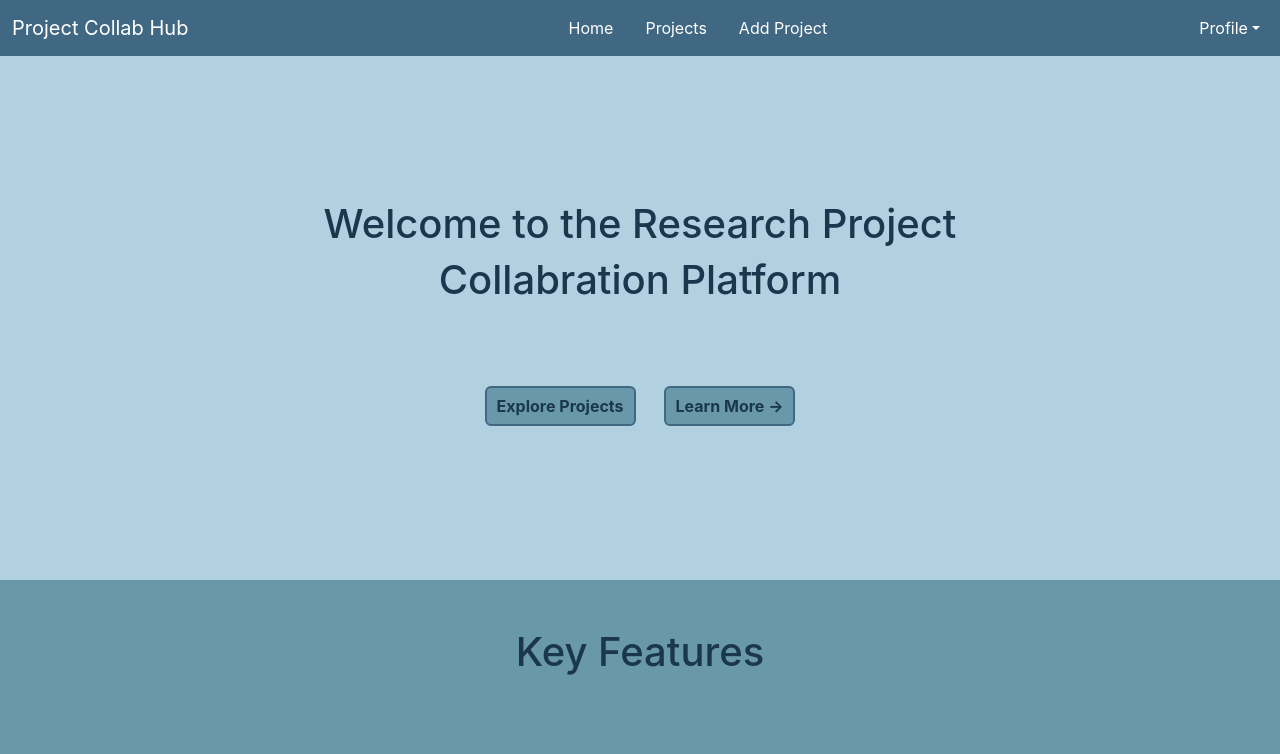
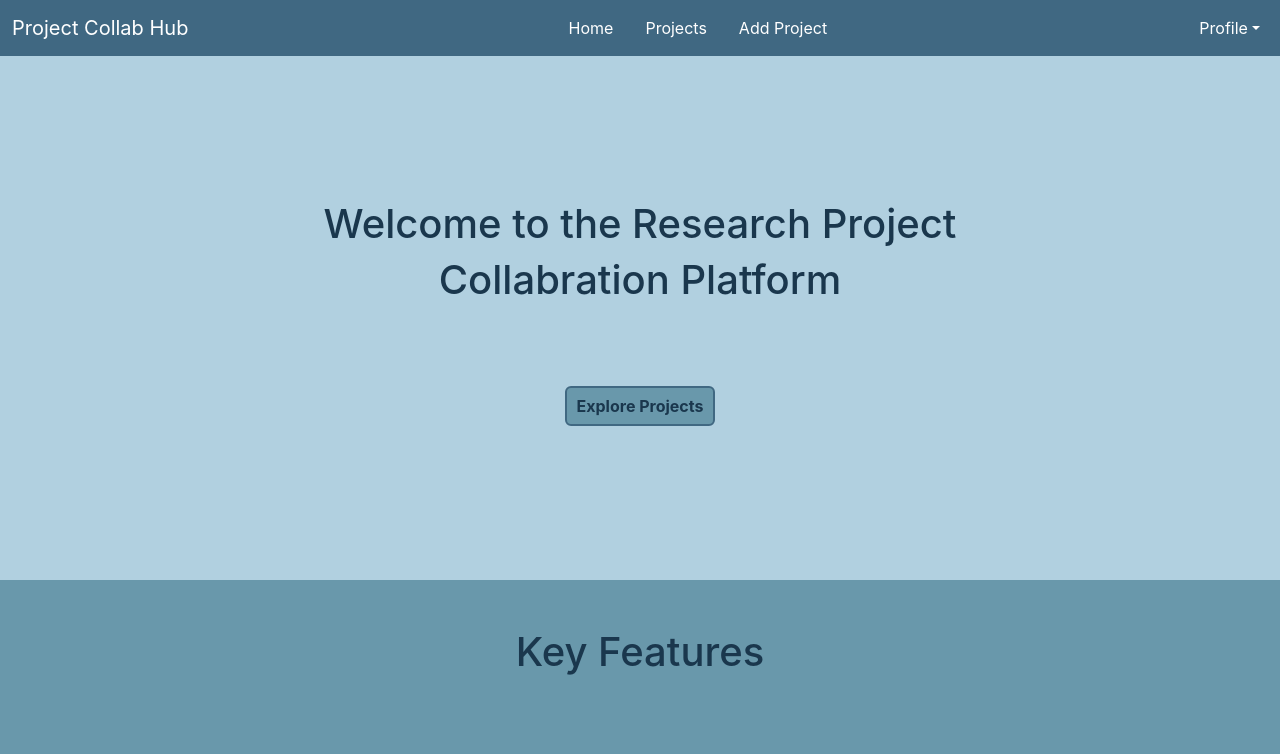
Before and after one commit to Sunidhi-Tiwari/MTP, a React (Create React App) app in the folder frontend/: page / in a window 1280 px wide. Shown: the top 754 px of the page. Built offline with nearby package versions, Linux system fonts and the light colour scheme; the HTML template or start-up script is replaced by a standard one.

Commit message:
google login frontend

```diff
--- a/frontend/src/components/HomePages/FirstPage.js
+++ b/frontend/src/components/HomePages/FirstPage.js
@@ -25,13 +25,6 @@ const FirstPage = () => {
         >
           Explore Projects
         </button>
-        <button
-          type="button"
-          className="btn"
-          onClick={() => navigate("/projects")}
-        >
-          Learn More &rarr;
-        </button>
       </div>
       <br></br>
       <br></br>
--- a/frontend/src/components/UserProfile/AccountSettings.css
+++ b/frontend/src/components/UserProfile/AccountSettings.css
@@ -7,9 +7,11 @@
 
 .mainbutton1 {
   background: none;
-  border: 1px solid var(--col1);
+  border: 1px;
+  border-color: "#1A374D";
   padding: 10px 20px;
   border-radius: 5px;
+  background: "#406882";
   font-size: 1.5rem;
   font-weight: 300;
   margin: 1rem;
```
